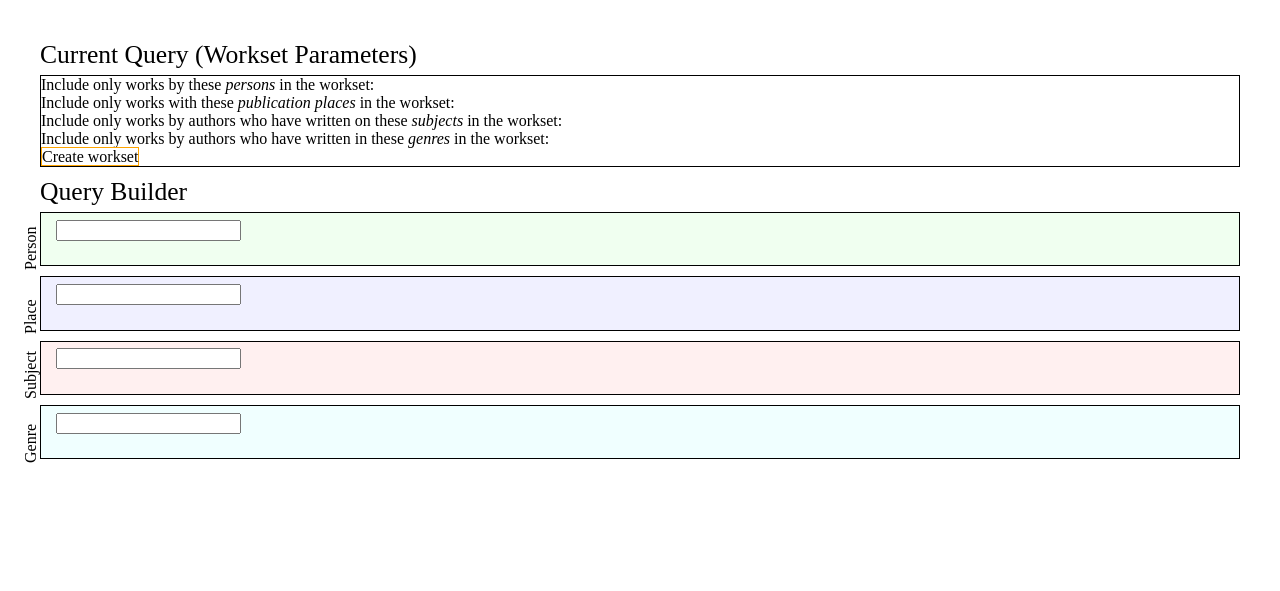
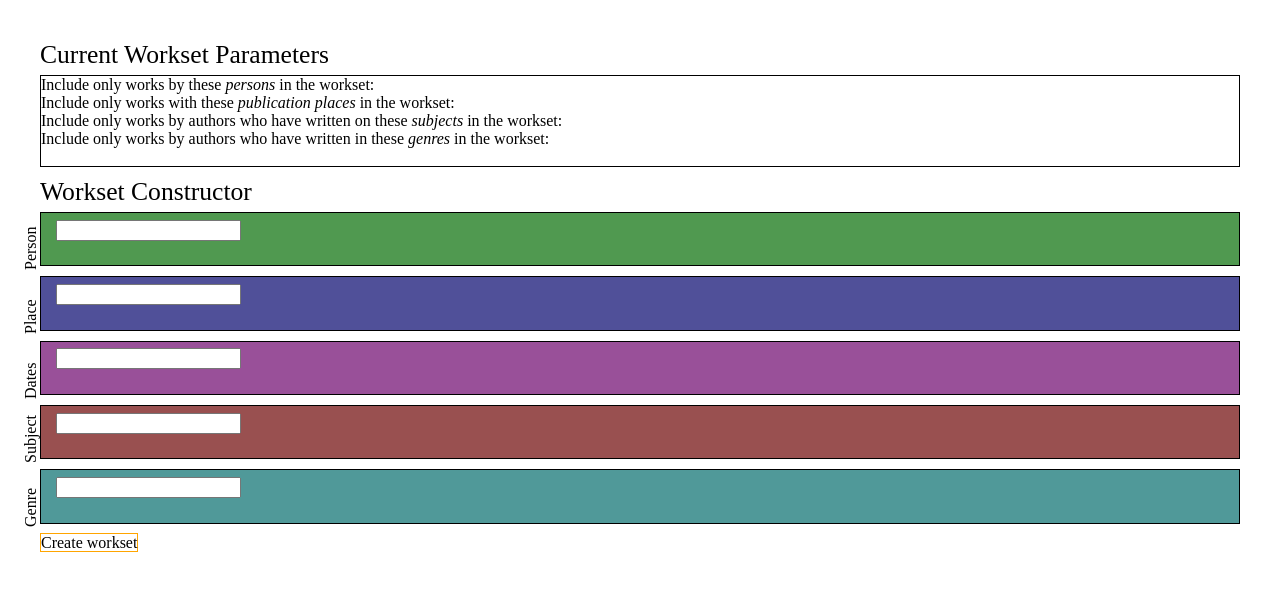
Before and after one commit to oerc-csi/wcsa-ui, a Python web app: template app/templates/construct.html in a window 1280 px wide. Shown: the top 591 px of the page. Run offline with Jinja, Linux system fonts and the light colour scheme; the template is opened without the code that fills it, so the values that code supplies are empty; some libraries are stand-ins or nearby versions.

Commit message:
small stylistic improvements

```diff
--- a/app/static/elephant-ui.css
+++ b/app/static/elephant-ui.css
@@ -24,7 +24,6 @@ body {
 
 .workset-metadata {
     font-size: 1.2em;
-    height: 20%;
 }
 
 .works {
@@ -86,7 +85,8 @@ body {
 }
 
 .preview div div.selected span {
-    color:#669966 !important;
+    color:#000000 !important;
+    background:orange;
 }
 
 .preview div div.selected .fa-eye-slash {
@@ -130,6 +130,7 @@ body {
 #includedInQuery div {
     max-height:10em;
     overflow-y:auto;
+    color:#ffffff;
 }
 
 #includedInQuery div div {
@@ -137,30 +138,37 @@ body {
 }
 
 #includedInQuery div div:hover {
-    color:#996666;
+    color:#cccccc;
 }
 
+.queryitem {
+    color:#ffffff;
+}
 #qperson, #personsInQuery {
-    background:#f0fff0;
+    background:#509950;
 }
 
 #qplace, #placesInQuery {
-    background:#f0f0ff;
+    background:#505099;
+}
+
+#qdate, #datesInQuery {
+    background:#995099;
 }
 
 #qsubject, #subjectsInQuery {
-    background:#fff0f0;
+    background:#995050;
 }
 
 #qgenre, #genresInQuery {
-    background:#f0ffff;
+    background:#509999;
 }
 
 .preview {
     clear:both;
     position:relative;
     margin:5px;
-    border-top: 1px solid black;
+    border-top: 1px solid orange;
 }
 .preview div{
     position:relative;
@@ -171,3 +179,7 @@ body {
 .preview.last {
     border-bottom: none !important;
 }
+
+.preview span:hover {
+    color:#cccccc;
+}
--- a/app/templates/construct.html
+++ b/app/templates/construct.html
@@ -4,7 +4,7 @@
         <title> Elephant Workset Constructor </title>
     </head>
     <body>
-        <div class="constructor-head">Current Query (Workset Parameters)</div>
+        <div class="constructor-head">Current Workset Parameters</div>
         <div id="includedInQuery">
            <span class="personsIncludedHeader">Include only works by these <em>persons</em> in the workset:</span>
            <div id="personsInQuery"> </div>
@@ -15,10 +15,9 @@
            <div id="subjectsInQuery"> </div>
            <span class="genresIncludedHeader">Include only works by authors who have written in these <em>genres</em> in the workset:</span>
            <div id="genresInQuery"> </div>
-           <span class="button">Create workset</span>
            <br/>
        </div>
-        <div class="constructor-head">Query Builder</div>
+        <div class="constructor-head">Workset Constructor</div>
         <div id="querybuilder">
             <div id="querybox">
                 <div class="queryitemlabel">Person</div>
@@ -45,6 +44,19 @@
                   </div>
                    <div class="preview">
                        <div class = "places"></div>
+                   </div>
+                </div>
+                <div class="queryitemlabel">Dates</div>
+                <div class="queryitem" id="qdate">
+                    <input type="text" id="date" onKeyUp="dateInput(this)">
+                    <div id="qdates">
+                    </div>
+                   <div class="controls">
+                      <span class="button" onclick="includeSelectedDates(this)">Add selected</span>
+                      <span class="button" onclick="includeListedDates(this)">Add all listed</span>
+                  </div>
+                   <div class="preview">
+                       <div class = "dates"></div>
                    </div>
                 </div>
                 <div class="queryitemlabel">Subject</div>
@@ -75,6 +87,7 @@
                 </div>
            </div>
        </div>
+       <span class="button">Create workset</span>
         <script>
             {# build a JSON object that contains all EEBOO Persons, so that we can access them from the query interface #}
             var persons = {
```
